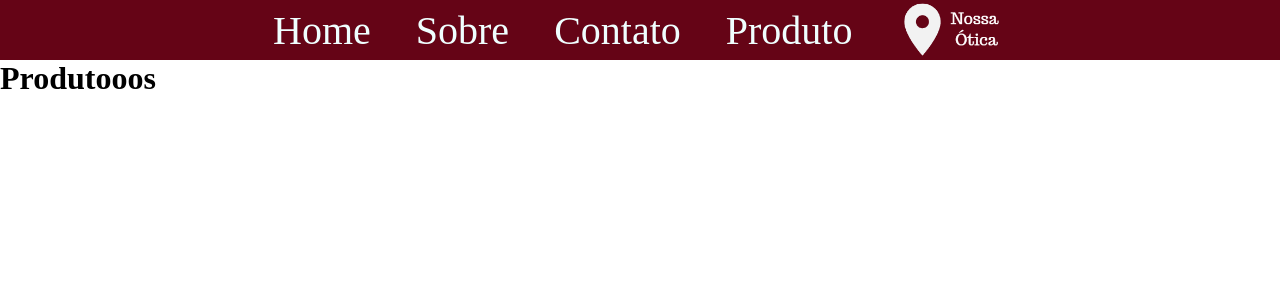
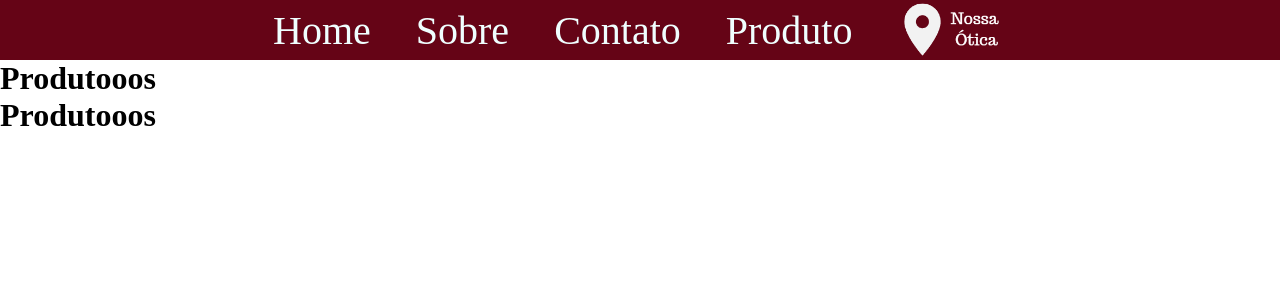
Before and after one commit to Meirelis/notrevision, a React (Vite) app: page /Produto in a window 1280 px wide. Shown: the top 300 px of the page. Built offline with nearby package versions, Linux system fonts and the light colour scheme.

Commit message:
inicio produtos

```diff
--- a/src/pages/Produto.jsx
+++ b/src/pages/Produto.jsx
@@ -1,6 +1,9 @@
 function Produto(){
     return (
+        <>
         <h1>Produtooos</h1>
+        <h1>Produtooos</h1>
+        </>
     )
 }
 export default Produto;
```
